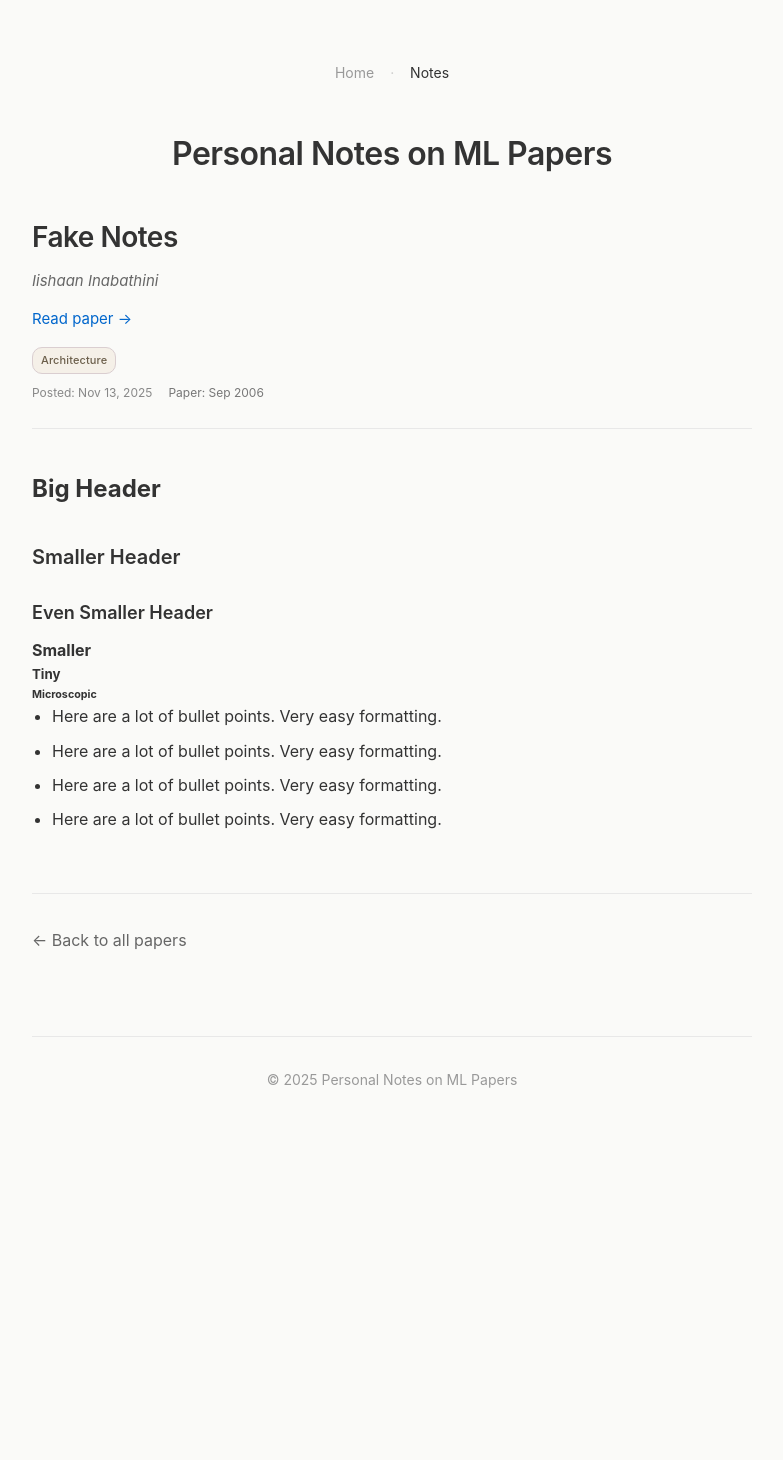
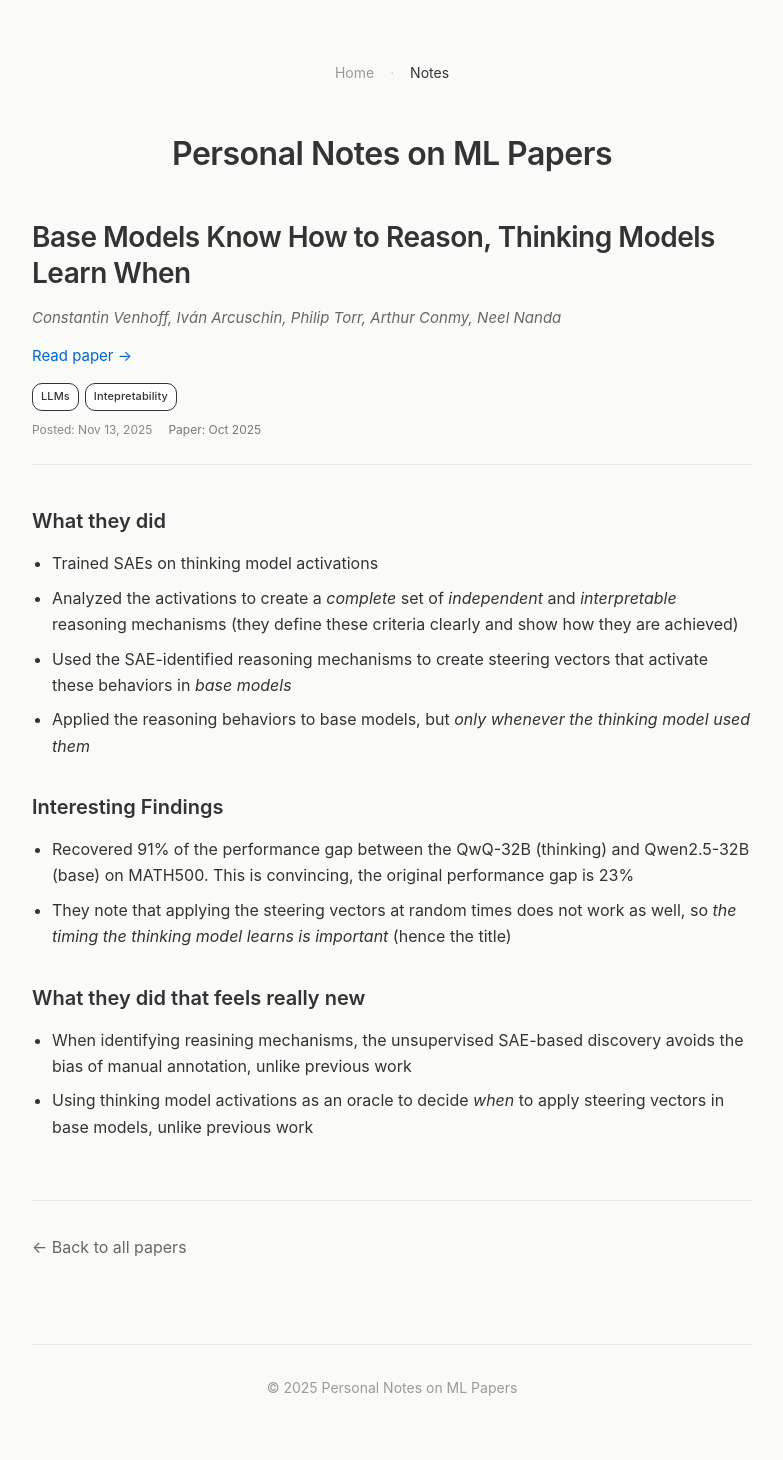
Before and after one commit to iishaan-i/iishaan-i.github.io, a Jekyll site: the page built from _posts/2025-11-13-fake.md, in a window 1280 px wide. Shown: the whole page, without its empty margins (248-1031 px from the left). Built offline with Jekyll 4.4.1, drawn with Linux system fonts in a browser that asks for light colours; before the commit the page ends 1152 px from its top, so only the background shows below that.

Commit message:
1st paper

```diff
--- a/_posts/2025-11-13-fake.md
+++ b/_posts/2025-11-13-fake.md
@@ -1,22 +1,24 @@
 ---
 layout: post
-title: Fake Notes
+title: Base Models Know How to Reason, Thinking Models Learn When
 date: 2025-11-13
-paper_date: Sep 2006
-authors: Iishaan Inabathini
-paper_url: https://google.com
-tags: [Architecture]
-summary: This is a fake paper notes thing, and this is the one sentence summary that goes with it.
+paper_date: Oct 2025
+authors: Constantin Venhoff, Iván Arcuschin, Philip Torr, Arthur Conmy, Neel Nanda
+paper_url: https://arxiv.org/abs/2510.07364
+tags: [LLMs, Intepretability]
+summary: Analysis of SAE features to identify independent and interpretable reasoning mechanisms, create steering vectors to apply these mechanisms to base models, and recover up to 91% of the performance gap (hence the title)
 ---
 
-# Big Header
-## Smaller Header
-### Even Smaller Header
-#### Smaller
-##### Tiny
-###### Microscopic
+## What they did
+- Trained SAEs on thinking model activations
+- Analyzed the activations to create a *complete* set of *independent* and *interpretable* reasoning mechanisms (they define these criteria clearly and show how they are achieved)
+- Used the SAE-identified reasoning mechanisms to create steering vectors that activate these behaviors in *base models*
+- Applied the reasoning behaviors to base models, but *only whenever the thinking model used them*
 
-- Here are a lot of bullet points. Very easy formatting.
-- Here are a lot of bullet points. Very easy formatting.
-- Here are a lot of bullet points. Very easy formatting.
-- Here are a lot of bullet points. Very easy formatting.
+## Interesting Findings
+-  Recovered 91% of the performance gap between the QwQ-32B (thinking) and Qwen2.5-32B (base) on MATH500. This is convincing, the original performance gap is 23%
+- They note that applying the steering vectors at random times does not work as well, so *the timing the thinking model learns is important* (hence the title)
+
+## What they did that feels really new
+- When identifying reasining mechanisms, the unsupervised SAE-based discovery avoids the bias of manual annotation, unlike previous work
+- Using thinking model activations as an oracle to decide *when* to apply steering vectors in base models, unlike previous work
```
